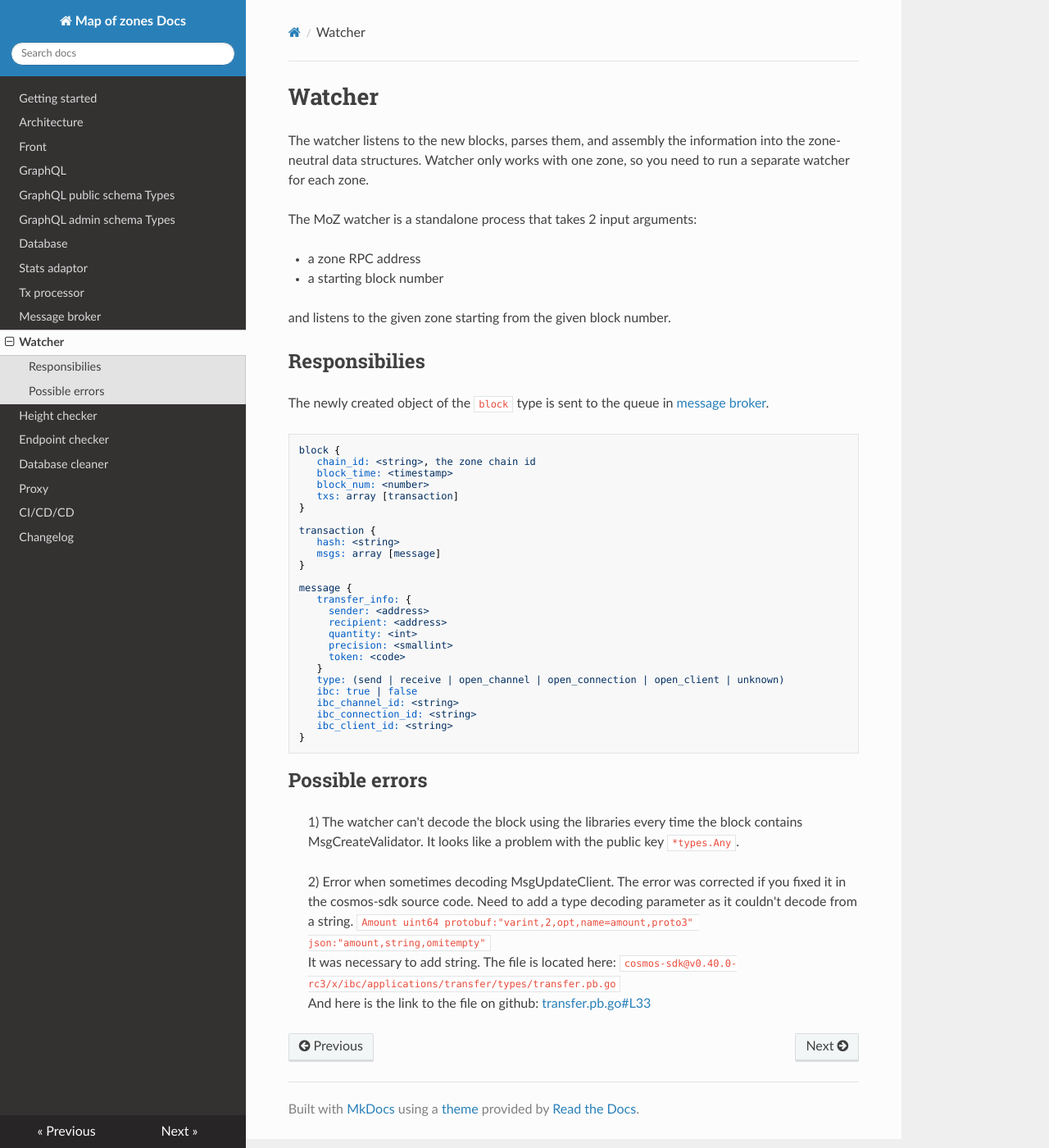
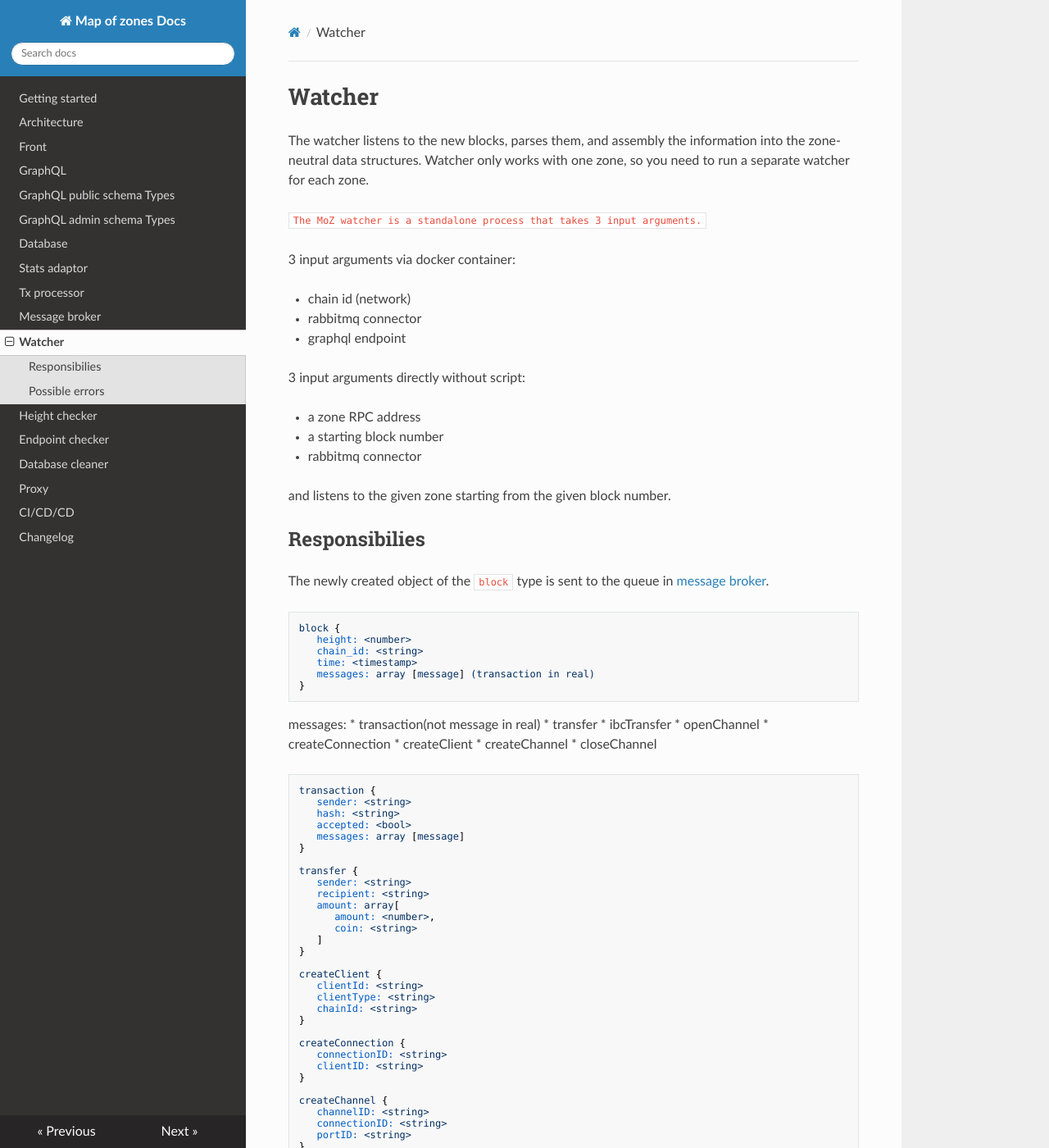
Before and after one commit to mapofzones/docs, an MkDocs documentation site: the page built from docs/watcher.md, in a window 1280 px wide and 1400 px high. Shown: the whole window at 82% size. Built offline with MkDocs 1.6.1, drawn with Linux system fonts in a browser that asks for light colours; nearby versions of some CDN libraries; some of the changed text lies outside the part shown.

Commit message:
Updated watcher page

````diff
--- a/docs/watcher.md
+++ b/docs/watcher.md
@@ -2,10 +2,19 @@
 
 The watcher listens to the new blocks, parses them, and assembly the information into the zone-neutral data structures. Watcher only works with one zone, so you need to run a separate watcher for each zone.
 
-The MoZ watcher is a standalone process that takes 2 input arguments:
+```The MoZ watcher is a standalone process that takes 3 input arguments.```
+
+3 input arguments via docker container:
+
+* chain id (network)
+* rabbitmq connector
+* graphql endpoint
+
+3 input arguments directly without script:
 
 * a zone RPC address
 * a starting block number
+* rabbitmq connector
 
 and listens to the given zone starting from the given block number.
 
@@ -15,30 +24,73 @@
 
 ```
 block {
-   chain_id: <string>, the zone chain id
-   block_time: <timestamp>
-   block_num: <number>
-   txs: array [transaction]
+   height: <number>
+   chain_id: <string>
+   time: <timestamp>
+   messages: array [message] (transaction in real)
+}
+```
+
+messages:
+* transaction(not message in real)
+* transfer
+* ibcTransfer
+* openChannel
+* createConnection
+* createClient
+* createChannel
+* closeChannel
+
+```
+transaction {
+   sender: <string>
+   hash: <string>
+   accepted: <bool>
+   messages: array [message]
 }
 
-transaction {
-   hash: <string>
-   msgs: array [message]
+transfer {
+   sender: <string>
+   recipient: <string>
+   amount: array[
+      amount: <number>,
+      coin: <string>
+   ]
 }
 
-message {
-   transfer_info: {
-     sender: <address>
-     recipient: <address>
-     quantity: <int>
-     precision: <smallint>
-     token: <code>
-   }
-   type: (send | receive | open_channel | open_connection | open_client | unknown)
-   ibc: true | false
-   ibc_channel_id: <string>
-   ibc_connection_id: <string>
-   ibc_client_id: <string>
+createClient {
+   clientId: <string>
+   clientType: <string>
+   chainId: <string>
+}
+
+createConnection {
+   connectionID: <string>
+   clientID: <string>
+}
+
+createChannel {
+   channelID: <string>
+   connectionID: <string>
+   portID: <string>
+}
+
+openChannel {
+   channelID: <string>
+}
+
+closeChannel {
+   channelID: <string>
+}
+
+ibcTransfer {
+   channelID: <string>
+   sender: <string>
+   recipient: <string>
+   amount: array[
+      amount: <number>,
+      coin: <string>
+   ]
 }
 ```
 ## Possible errors
````
